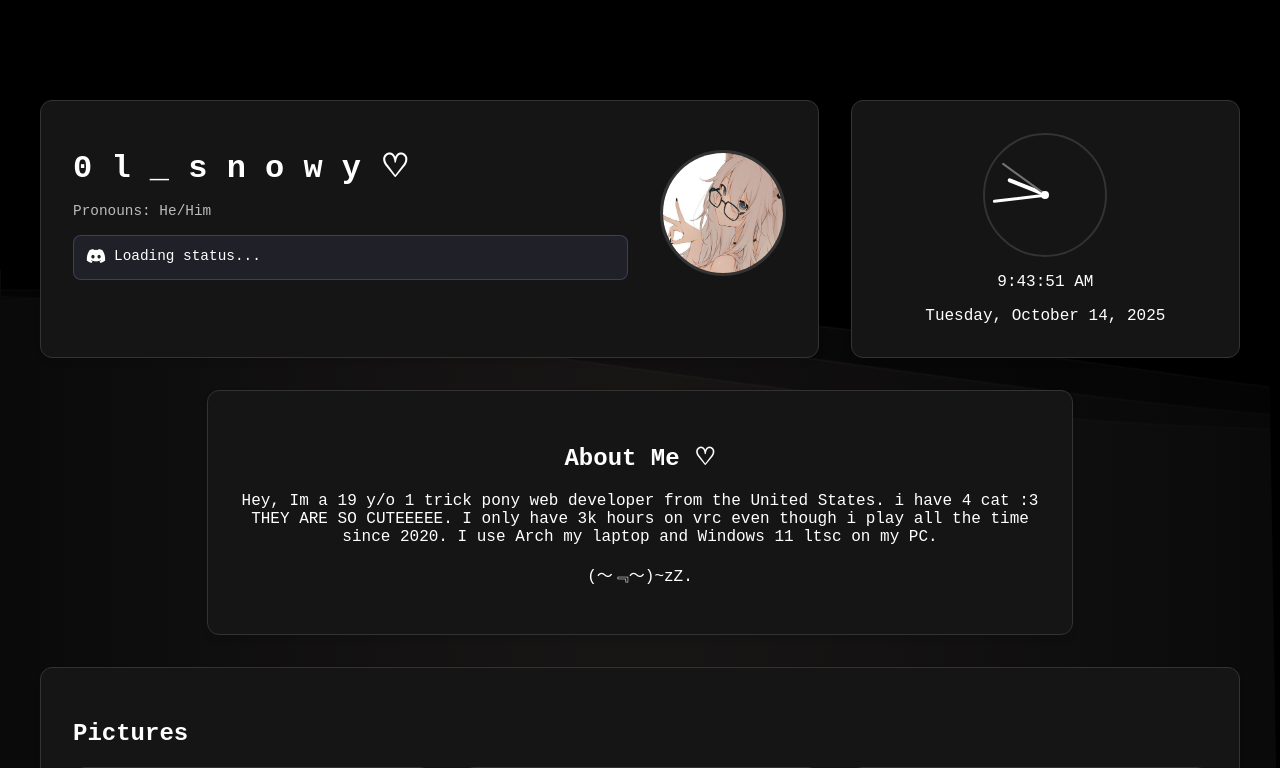
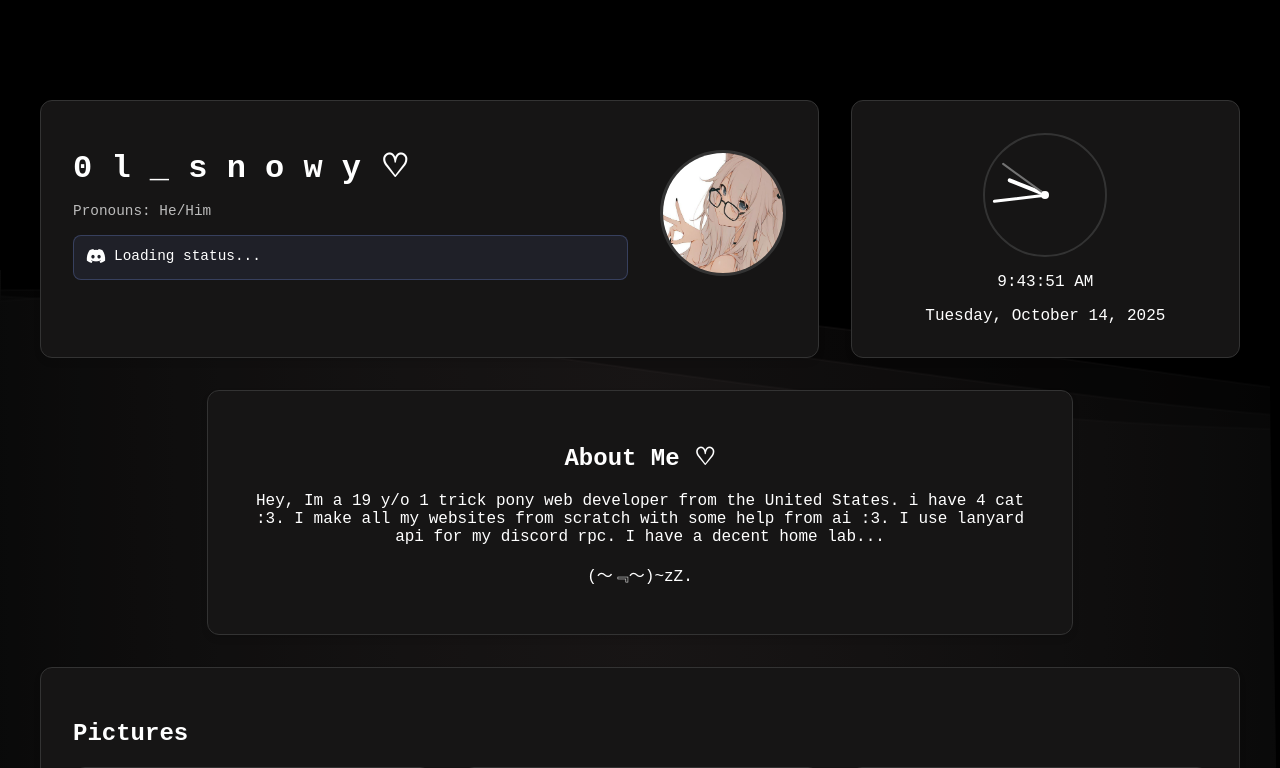
Before and after one commit to 01snowy/Snowy-webistes, a Jekyll site: the page aboutme.html, which Jekyll copies as it is, in a window 1280 px wide. Shown: the top 768 px of the page. Built offline with Jekyll 4.4.1, drawn with Linux system fonts in a browser that asks for light colours; nearby versions of some CDN libraries; grey boxes are pictures that could not be loaded.

Commit message:
About me

```diff
--- a/aboutme.html
+++ b/aboutme.html
@@ -396,7 +396,7 @@
             <div class="module about-module">
                 <h2>About Me ♡</h2>
                 <div class="about-me">
-                    <p>Hey, Im a 19 y/o 1 trick pony web developer from the United States. i have 4 cat :3 THEY ARE SO CUTEEEEE. I only have 3k hours on vrc even though i play all the time since 2020. I use Arch my laptop and Windows 11 ltsc on my PC. </p>
+                    <p>Hey, Im a 19 y/o 1 trick pony web developer from the United States. i have 4 cat :3. I make all my websites from scratch with some help from ai :3. I use lanyard api for my discord rpc. I have a decent home lab...</p>
                     <p>(～﹃～)~zZ.  </p>
                 </div>
             </div>
```
Also changed, not shown: images/aboutme/img3L.jpg.
